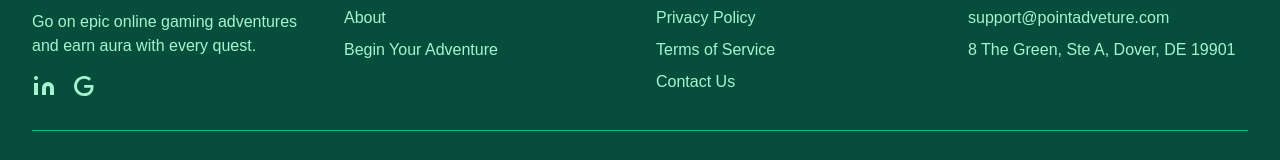
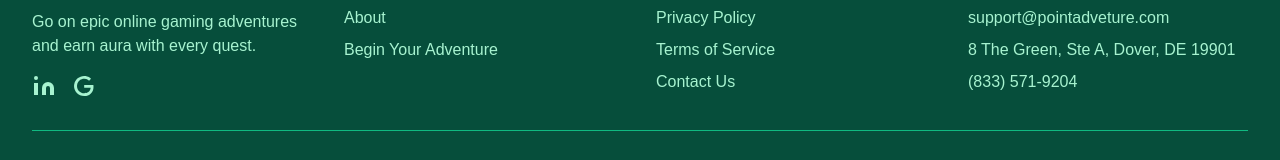
Before and after one commit to Textingman/moxxie-pointadveture, a Next.js app: page / in a window 1280 px wide. Shown: the part 1696-1856 px from the top of the page. Built offline with nearby package versions, Linux system fonts and the light colour scheme.

Commit message:
Initial site setup: Point Adveture

```diff
--- a/app/components/Footer.tsx
+++ b/app/components/Footer.tsx
@@ -47,7 +47,7 @@ export default function Footer() {
             <h4 className="font-semibold mb-4">Contact</h4>
             <p style={{ color: '#A7F3D0' }}>support@pointadveture.com</p>
             <p className="mt-2" style={{ color: '#A7F3D0' }}>8 The Green, Ste A, Dover, DE 19901</p>
-            <p className="mt-2" style={{ color: '#A7F3D0' }}></p>
+            <p className="mt-2" style={{ color: '#A7F3D0' }}>(833) 571-9204</p>
           </div>
         </div>
         <div className="mt-8 pt-8 text-center" style={{ borderTop: '1px solid #10B981', color: '#A7F3D0' }}>
```
